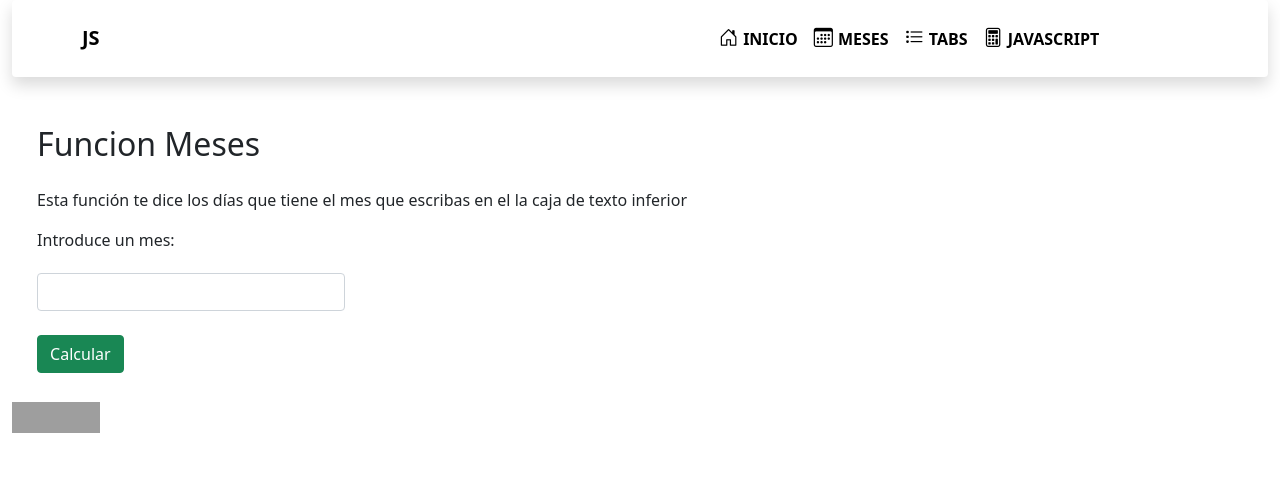
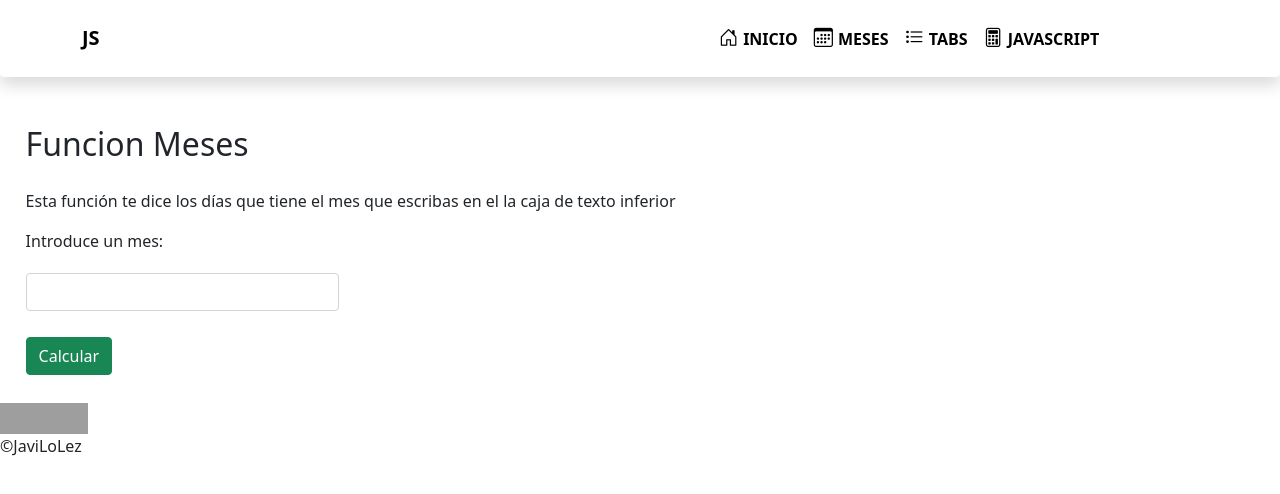
Before and after one commit to javilopezleza/JavaScript-I, a plain HTML site: page meses.html in a window 1280 px wide. Drawn offline with nearby package versions, Linux system fonts and the light colour scheme; grey boxes are pictures that could not be loaded.

Commit message:
Simple JavaScript

```diff
--- a/meses.html
+++ b/meses.html
@@ -15,7 +15,7 @@
 
 </head>
 
-<body  class="container-fluid">
+<body >
 
     <header></header>
 
@@ -46,11 +46,14 @@
     </main>
 
     <footer>
-        <p>
+        <div>
             <a href="http://jigsaw.w3.org/css-validator/check/referer">
                 <img style="border:0;width:88px;height:31px" src="http://jigsaw.w3.org/css-validator/images/vcss-blue" alt="¡CSS Válido!" />
             </a>
-        </p>
+        </div>
+        <div class="copy">
+            &#169;JaviLoLez
+        </div>
     </footer>
 
 
```
Also changed, not shown: index.html (+5 -2 lines), js.html (+5 -2 lines), tabs.html (+5 -2 lines).
